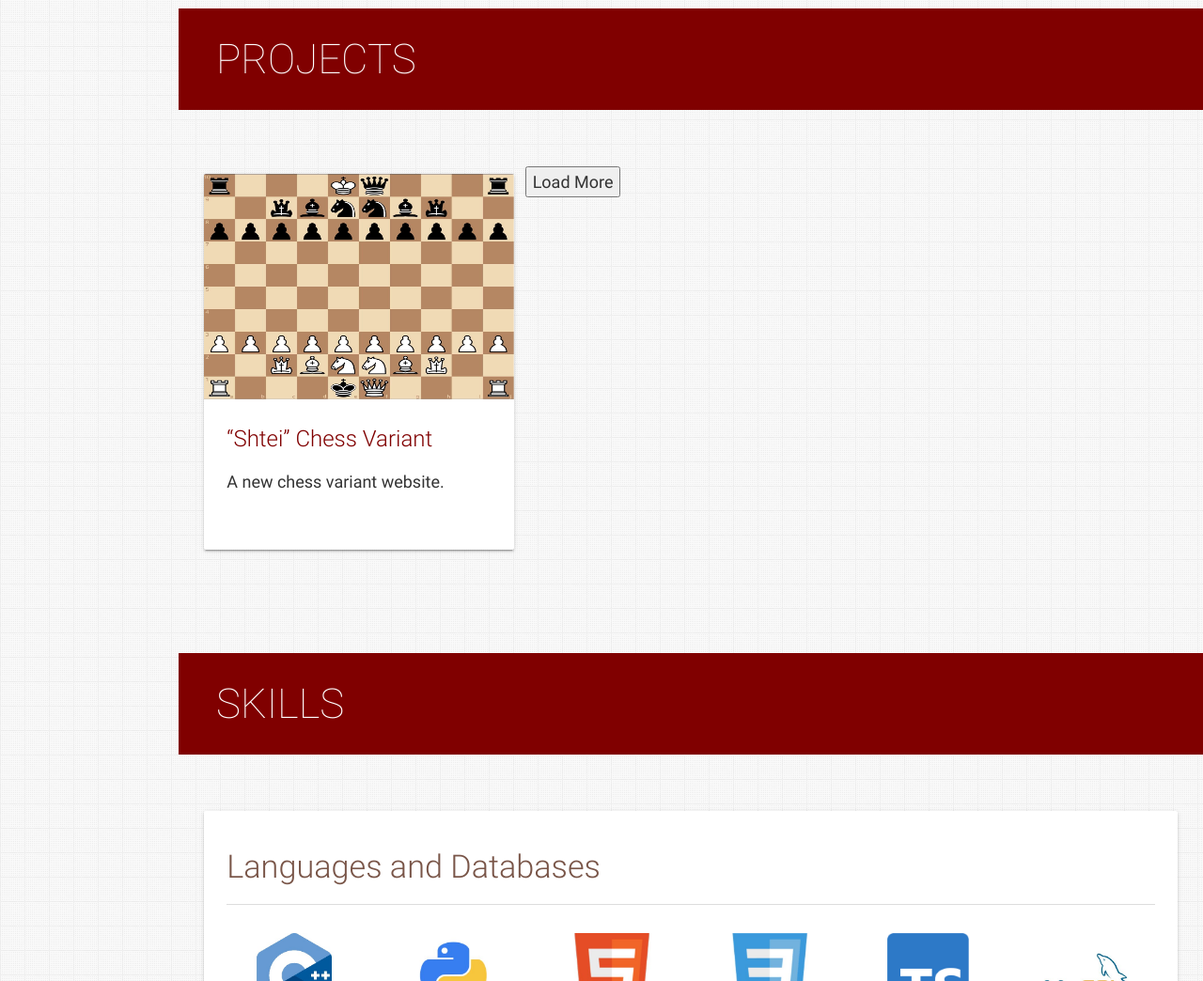
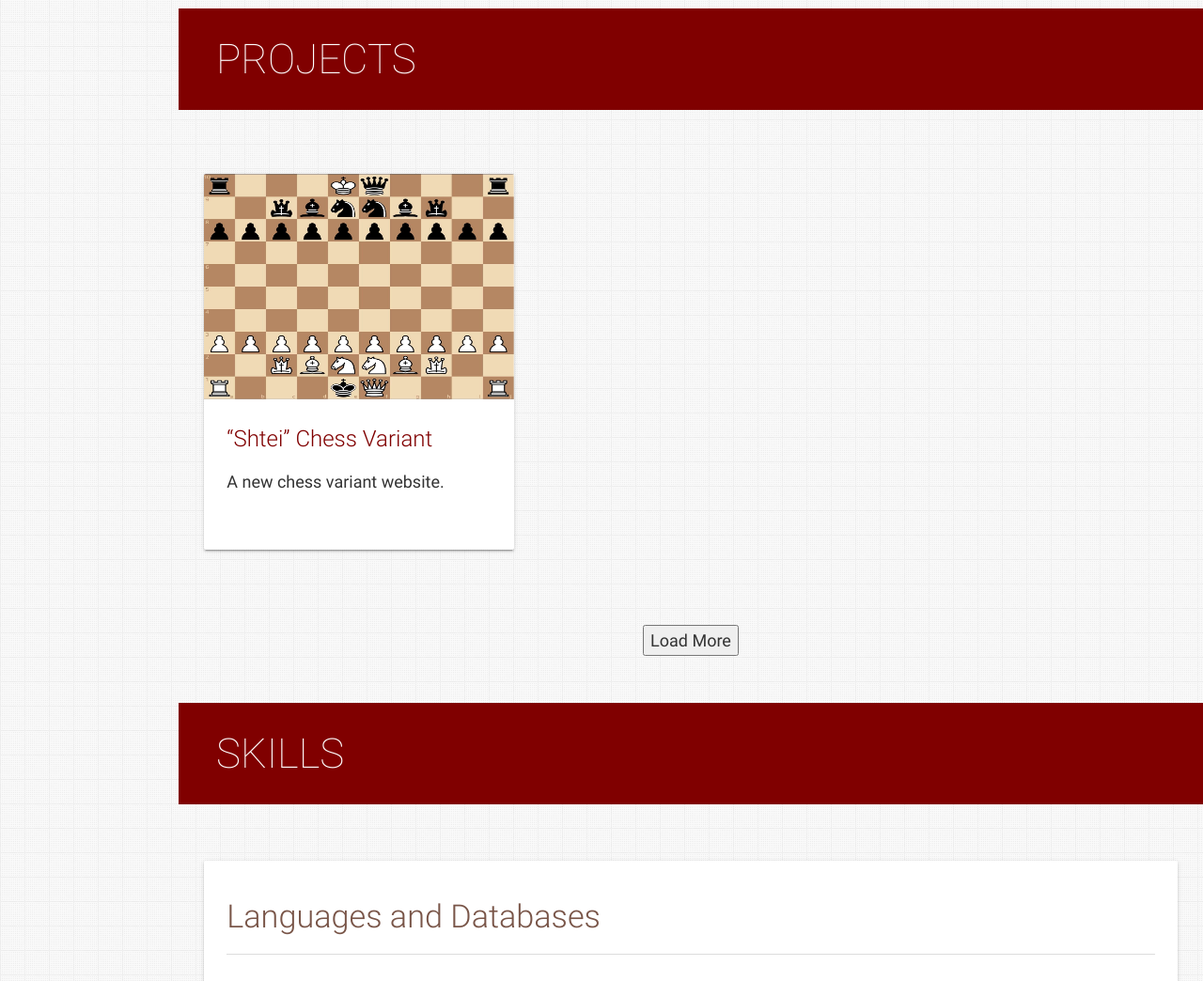
Before and after one commit to mmaciesowicz/mmaciesowicz.github.io, a plain HTML site: page index.html in a window 1280 px wide. Shown: the part 1641-2685 px from the top of the page at 94% size. Drawn offline with nearby package versions, Linux system fonts and the light colour scheme; some icons are missing.

Commit message:
aligned load more button in center

```diff
--- a/assets/css/style.css
+++ b/assets/css/style.css
@@ -704,3 +704,9 @@ button:focus {
   background-color: #790000;
   color: #fafafa;
 }
+
+.load-more-btn {
+  display: flex;
+  justify-content: center;
+  align-items: center;
+}
--- a/index.html
+++ b/index.html
@@ -500,11 +500,12 @@ such as login/sign up, view a product, add a product to cart, checkout the order
             </div>
           </div>
 
-          <button type="button" id="loadMoreBtn" onclick="loadMore()">Load More</button>
-
-
-
           <!-- ************* -->
+        </div>
+        <div class="row">
+          <div class="load-more-btn">
+            <button type="button" id="loadMoreBtn" onclick="loadMore()">Load More</button>
+          </div>
         </div>
       </div>
     </section>
```
